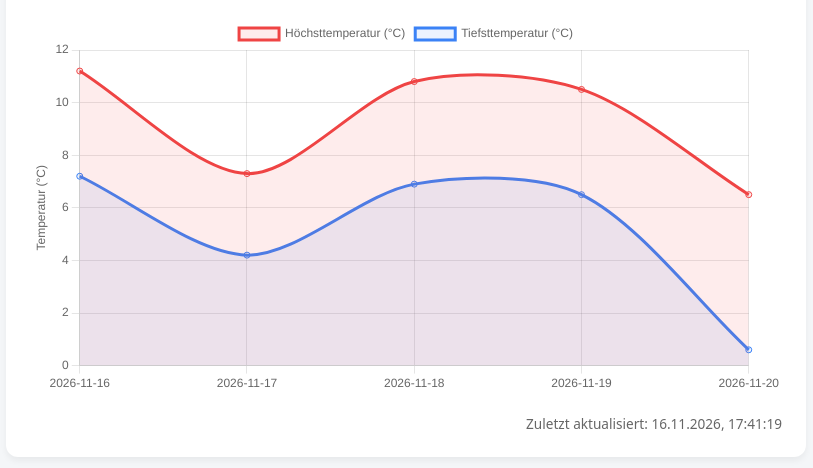
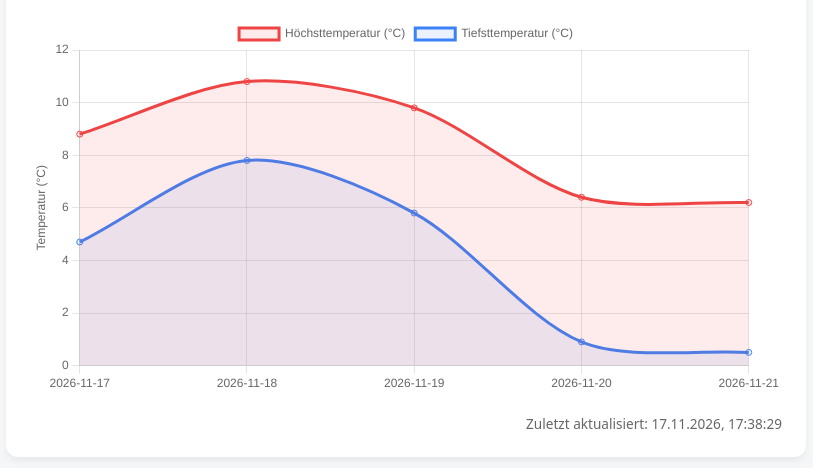
Before and after one commit to PeteSurfAloha/GitHub-Testing-, a plain HTML site: page index.html in a window 1280 px wide. Shown: the part 110-578 px from the top of the page, without its empty margins (234-1047 px from the left). Drawn offline with nearby package versions, Linux system fonts and the light colour scheme.

Commit message:
deploy: fced891d372b796968b1d00298208de15ea78f73

```diff
--- a/index.html
+++ b/index.html
@@ -16,7 +16,7 @@
   <div class="card">
     <h1>🌤️ 5-Tage Wettervorhersage Berlin</h1>
     <canvas id="weatherChart"></canvas>
-    <div class="footer">Zuletzt aktualisiert: 16.11.2026, 17:41:19</div>
+    <div class="footer">Zuletzt aktualisiert: 17.11.2026, 17:38:29</div>
   </div>
 
   <script>
@@ -24,11 +24,11 @@
     new Chart(ctx, {
       type: 'line',
       data: {
-        labels: ["2026-11-16","2026-11-17","2026-11-18","2026-11-19","2026-11-20"],
+        labels: ["2026-11-17","2026-11-18","2026-11-19","2026-11-20","2026-11-21"],
         datasets: [
           {
             label: 'Höchsttemperatur (°C)',
-            data: [11.2,7.3,10.8,10.5,6.5],
+            data: [8.8,10.8,9.8,6.4,6.2],
             borderColor: '#ef4444',
             backgroundColor: 'rgba(239, 68, 68, 0.1)',
             fill: true,
@@ -36,7 +36,7 @@
           },
           {
             label: 'Tiefsttemperatur (°C)',
-            data: [7.2,4.2,6.9,6.5,0.6],
+            data: [4.7,7.8,5.8,0.9,0.5],
             borderColor: '#3b82f6',
             backgroundColor: 'rgba(59, 130, 246, 0.1)',
             fill: true,
```
